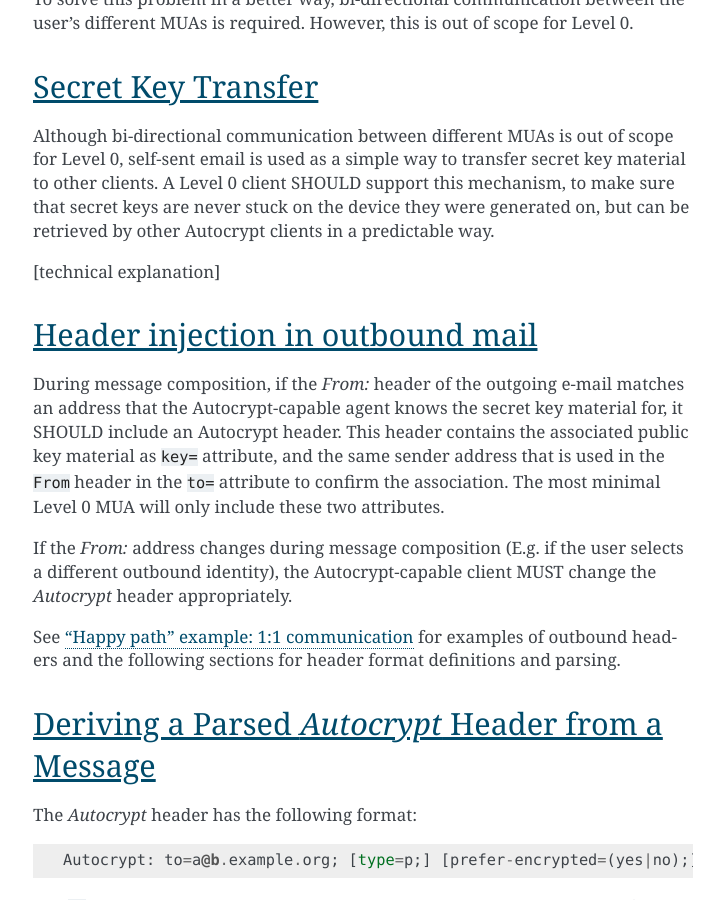
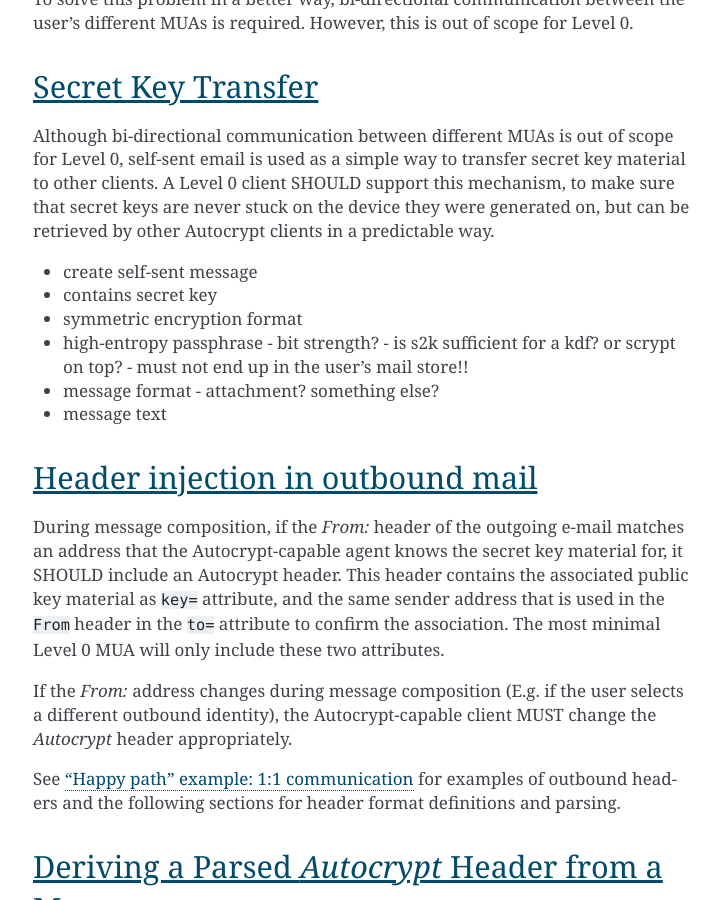
Before and after one commit to autocrypt/autocrypt, a Sphinx documentation site: the page built from doc/level0.rst, in a window 1280 px wide and 900 px high, scrolled down 2536 px. Shown: the whole window, without its empty margins (387-1111 px from the left). Built offline with Sphinx 7.4.7, drawn with Linux system fonts in a browser that asks for light colours.

Commit message:
some notes on what's needed for self-sent secret key transfer

```diff
--- a/doc/level0.rst
+++ b/doc/level0.rst
@@ -99,7 +99,16 @@ this mechanism, to make sure that secret keys are never stuck on the
 device they were generated on, but can be retrieved by other Autocrypt
 clients in a predictable way.
 
-[technical explanation]
+- create self-sent message
+- contains secret key
+- symmetric encryption format
+- high-entropy passphrase
+  - bit strength?
+  - is s2k sufficient for a kdf? or scrypt on top?
+  - must not end up in the user's mail store!!
+- message format
+  - attachment? something else?
+- message text
 
 Header injection in outbound mail
 ---------------------------------
```
